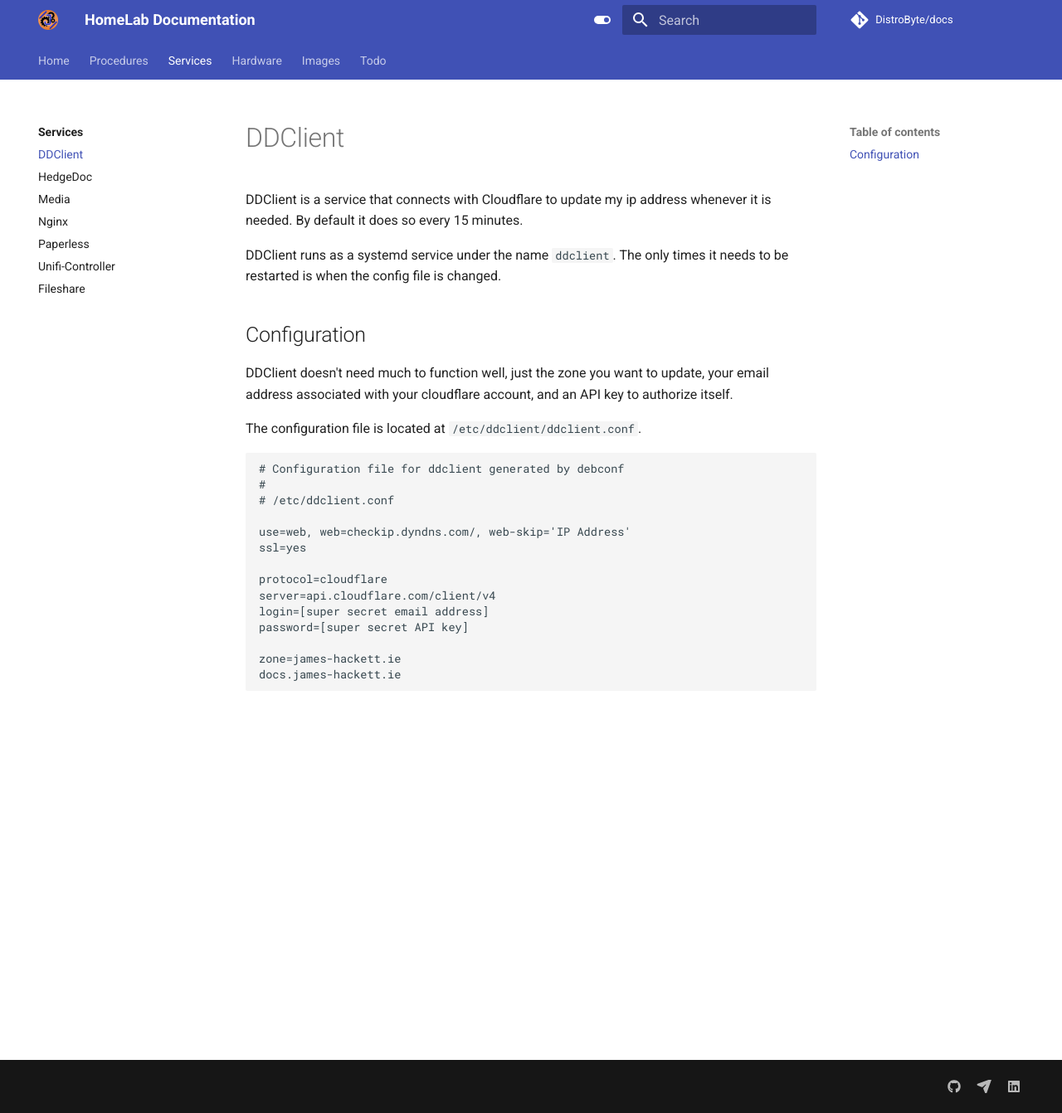
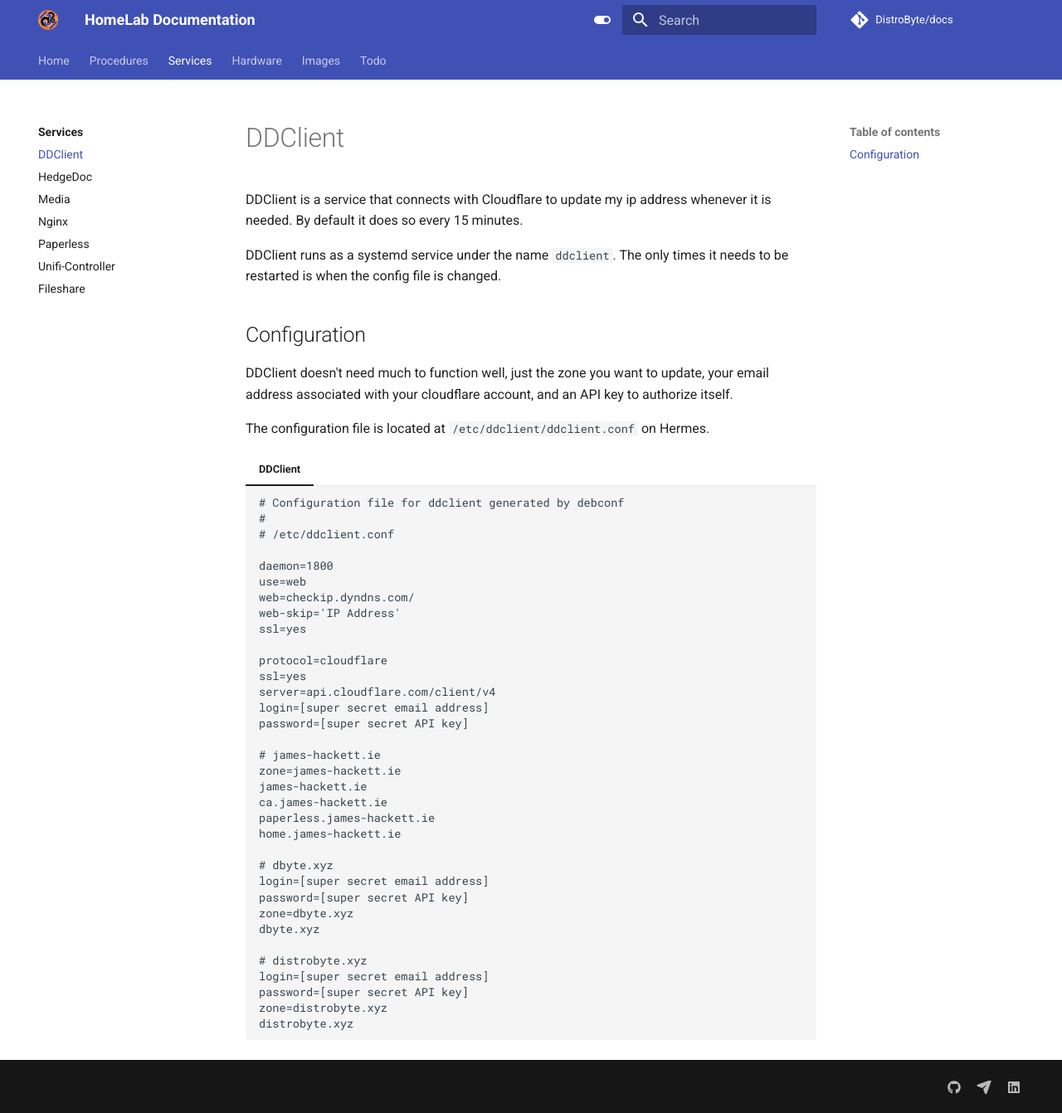
Before and after one commit to DistroByte/docs, an MkDocs documentation site: the page built from docs/services/ddclient.md, in a window 1280 px wide and 1342 px high. Shown: the whole window at 83% size. Built offline with MkDocs 1.6.1 and Material for MkDocs 9.7.7, drawn with Linux system fonts in a browser that asks for light colours; comment, search, counter and statistics services are not loaded.

Commit message:
updates ddclient

````diff
--- a/docs/services/ddclient.md
+++ b/docs/services/ddclient.md
@@ -11,21 +11,43 @@
 DDClient doesn't need much to function well, just the zone you want to update, your email address associated
 with your cloudflare account, and an API key to authorize itself.
 
-The configuration file is located at `/etc/ddclient/ddclient.conf`.
+The configuration file is located at `/etc/ddclient/ddclient.conf` on Hermes.
 
-```conf
-# Configuration file for ddclient generated by debconf
-#
-# /etc/ddclient.conf
+=== "DDClient"
 
-use=web, web=checkip.dyndns.com/, web-skip='IP Address'
-ssl=yes
+    ```conf
+    # Configuration file for ddclient generated by debconf
+    #
+    # /etc/ddclient.conf
 
-protocol=cloudflare
-server=api.cloudflare.com/client/v4
-login=[super secret email address]
-password=[super secret API key]
+    daemon=1800
+    use=web
+    web=checkip.dyndns.com/
+    web-skip='IP Address'
+    ssl=yes
 
-zone=james-hackett.ie
-docs.james-hackett.ie
-```
+    protocol=cloudflare
+    ssl=yes
+    server=api.cloudflare.com/client/v4
+    login=[super secret email address]
+    password=[super secret API key]
+
+    # james-hackett.ie
+    zone=james-hackett.ie
+    james-hackett.ie
+    ca.james-hackett.ie
+    paperless.james-hackett.ie
+    home.james-hackett.ie
+
+    # dbyte.xyz
+    login=[super secret email address]
+    password=[super secret API key]
+    zone=dbyte.xyz
+    dbyte.xyz
+
+    # distrobyte.xyz
+    login=[super secret email address]
+    password=[super secret API key]
+    zone=distrobyte.xyz
+    distrobyte.xyz
+    ```
````
